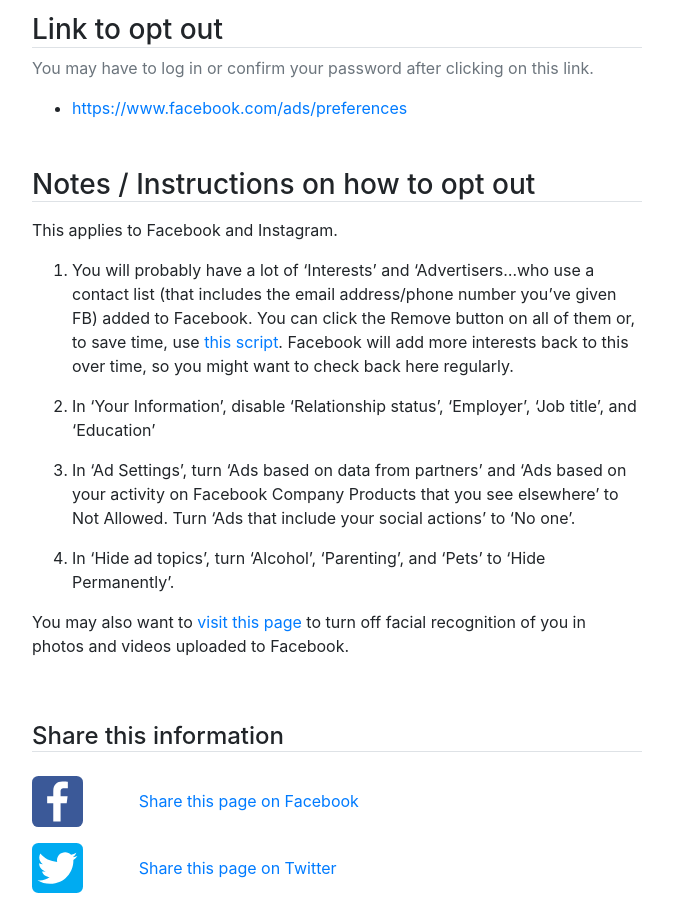
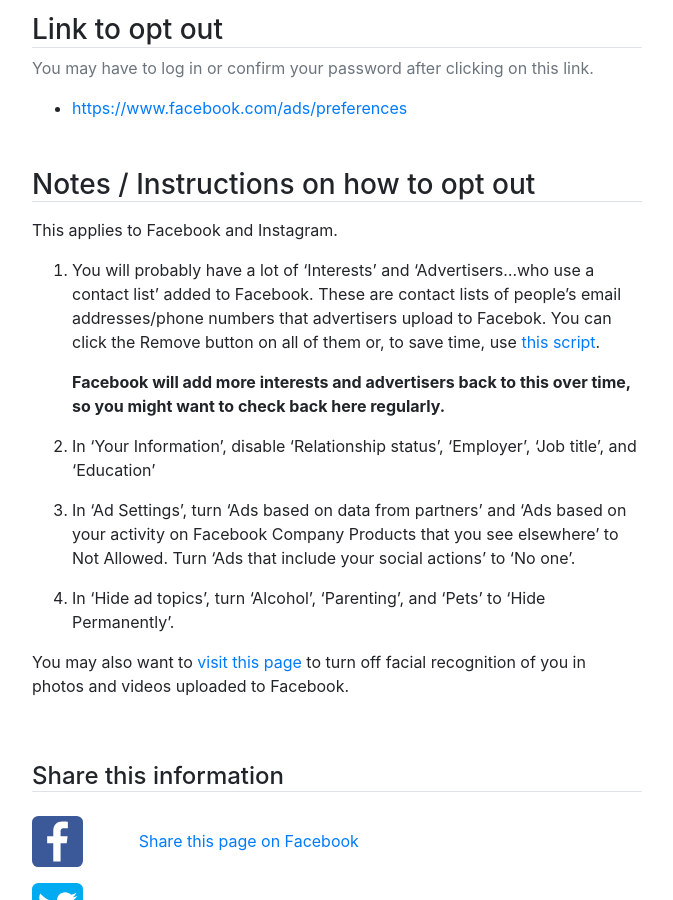
Before and after one commit to edjw/stop-targeting-ads-me, a Jekyll site: the page built from _items/facebook.md, in a window 1280 px wide and 900 px high, scrolled down 317 px. Shown: the whole window, without its empty margins (303-976 px from the left). Built offline with Jekyll 4.4.1, drawn with Linux system fonts in a browser that asks for light colours; comment, search, counter and statistics services are not loaded.

```diff
--- a/_items/facebook.md
+++ b/_items/facebook.md
@@ -5,12 +5,14 @@ link: https://www.facebook.com/ads/preferences
 ---
 This applies to Facebook and Instagram.
 
-1. You will probably have a lot of 'Interests' and 'Advertisers…who use a contact list (that includes the email address/phone number you've given FB) added to Facebook. You can click the Remove button on all of them or, to save time, use [this script](https://gist.github.com/edjw/8f398366bcf98bec09d282b79c030edd). Facebook will add more interests back to this over time, so you might want to check back here regularly.
+1. You will probably have a lot of 'Interests' and 'Advertisers…who use a contact list' added to Facebook. These are contact lists of people's email addresses/phone numbers that advertisers upload to Facebok. You can click the Remove button on all of them or, to save time, use [this script](https://gist.github.com/edjw/8f398366bcf98bec09d282b79c030edd).
 
-1. In 'Your Information', disable 'Relationship status', 'Employer', 'Job title', and 'Education'
+   **Facebook will add more interests and advertisers back to this over time, so you might want to check back here regularly.**
 
-1. In 'Ad Settings', turn 'Ads based on data from partners' and 'Ads based on your activity on Facebook Company Products that you see elsewhere' to Not Allowed. Turn 'Ads that include your social actions' to 'No one'.
+2. In 'Your Information', disable 'Relationship status', 'Employer', 'Job title', and 'Education'
 
-1. In 'Hide ad topics', turn 'Alcohol', 'Parenting', and 'Pets' to 'Hide Permanently'.
+3. In 'Ad Settings', turn 'Ads based on data from partners' and 'Ads based on your activity on Facebook Company Products that you see elsewhere' to Not Allowed. Turn 'Ads that include your social actions' to 'No one'.
+
+4. In 'Hide ad topics', turn 'Alcohol', 'Parenting', and 'Pets' to 'Hide Permanently'.
 
 You may also want to [visit this page](https://www.facebook.com/settings?tab=facerec) to turn off facial recognition of you in photos and videos uploaded to Facebook.
--- a/_layouts/default.html
+++ b/_layouts/default.html
@@ -26,6 +26,7 @@
     {% include footer.html %}
 
     {% if page.title == "home" %}
+    <script src="/js/rename_search_placeholder.js"></script>
     <script src="/js/simple-jekyll-search-script.js"></script>
     {% endif %}
 
```
Also changed, not shown: _items/instagram.md (+3 -3 lines), _items/twitter.md (+3 -1 lines), js/rename_search_placeholder.js (added, +16 -0 lines).
